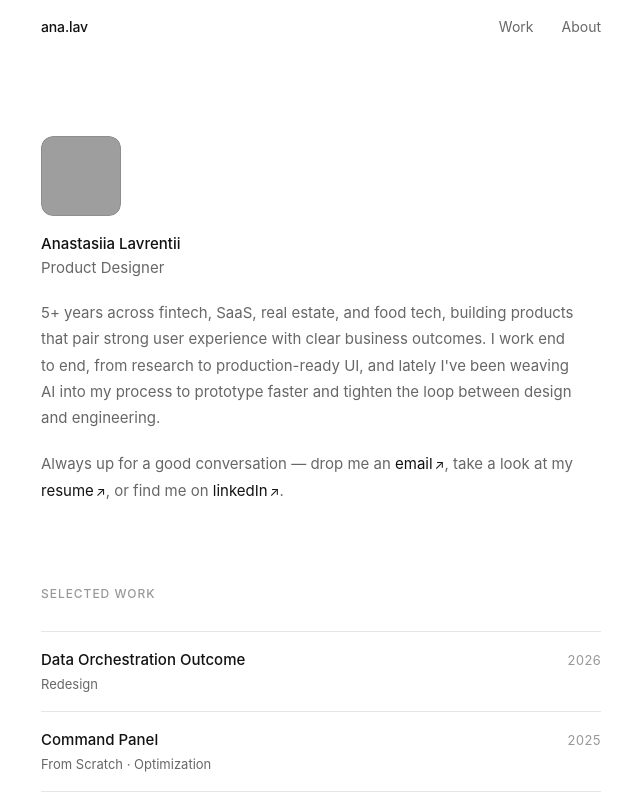
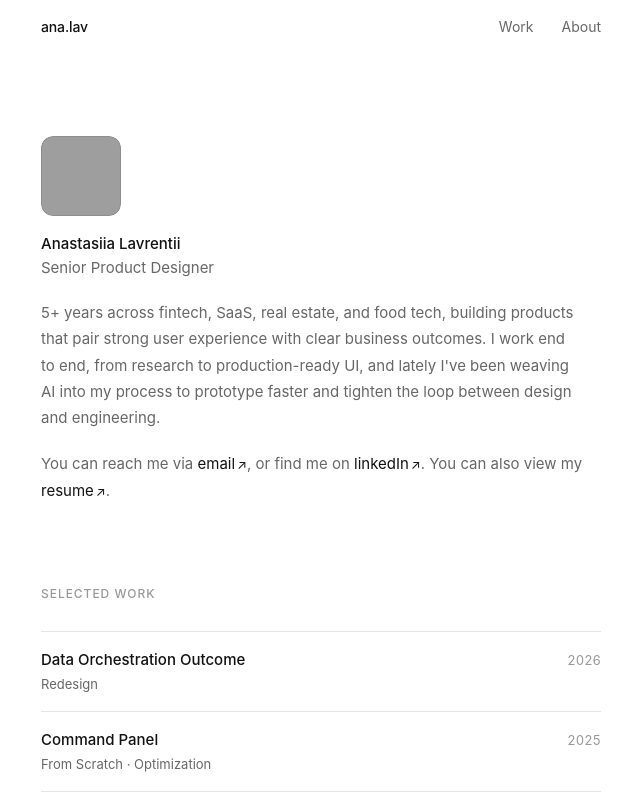
Before and after one commit to a-lav-dsgnr/portfolio, a Next.js app: page / in a window 1280 px wide. Shown: the top 800 px of the page, without its empty margins (319-959 px from the left). Built offline with nearby package versions, Linux system fonts and the light colour scheme; grey boxes are pictures that could not be loaded.

Commit message:
Update bio title and reorder contact links on homepage
Co-Authored-By: Claude Sonnet 5 <noreply@anthropic.com>

```diff
--- a/app/page.tsx
+++ b/app/page.tsx
@@ -22,7 +22,7 @@ export default function Home() {
           </div>
           <div className={styles.identity}>
             <span className={styles.name}>Anastasiia Lavrentii</span>
-            <span className={styles.role}>Product Designer</span>
+            <span className={styles.role}>Senior Product Designer</span>
           </div>
         </div>
         <p className={styles.bio}>
@@ -33,19 +33,9 @@ export default function Home() {
           faster and tighten the loop between design and engineering.
         </p>
         <p className={styles.bio}>
-          Always up for a good conversation — drop me an{" "}
+        You can reach me via{" "}
           <a href="mailto:a.lav.dsgnr@gmail.com" className={styles.inlineLink}>
             <span>email</span>
-            <span className={styles.linkArrow} aria-hidden="true">↗</span>
-          </a>
-          , take a look at my{" "}
-          <a
-            href="/resume.pdf"
-            target="_blank"
-            rel="noopener noreferrer"
-            className={styles.inlineLink}
-          >
-            <span>resume</span>
             <span className={styles.linkArrow} aria-hidden="true">↗</span>
           </a>
           , or find me on{" "}
@@ -56,6 +46,16 @@ export default function Home() {
             className={styles.inlineLink}
           >
             <span>linkedIn</span>
+            <span className={styles.linkArrow} aria-hidden="true">↗</span>
+          </a>
+          . You can also view my{" "}
+          <a
+            href="/resume.pdf"
+            target="_blank"
+            rel="noopener noreferrer"
+            className={styles.inlineLink}
+          >
+            <span>resume</span>
             <span className={styles.linkArrow} aria-hidden="true">↗</span>
           </a>
           .
```
